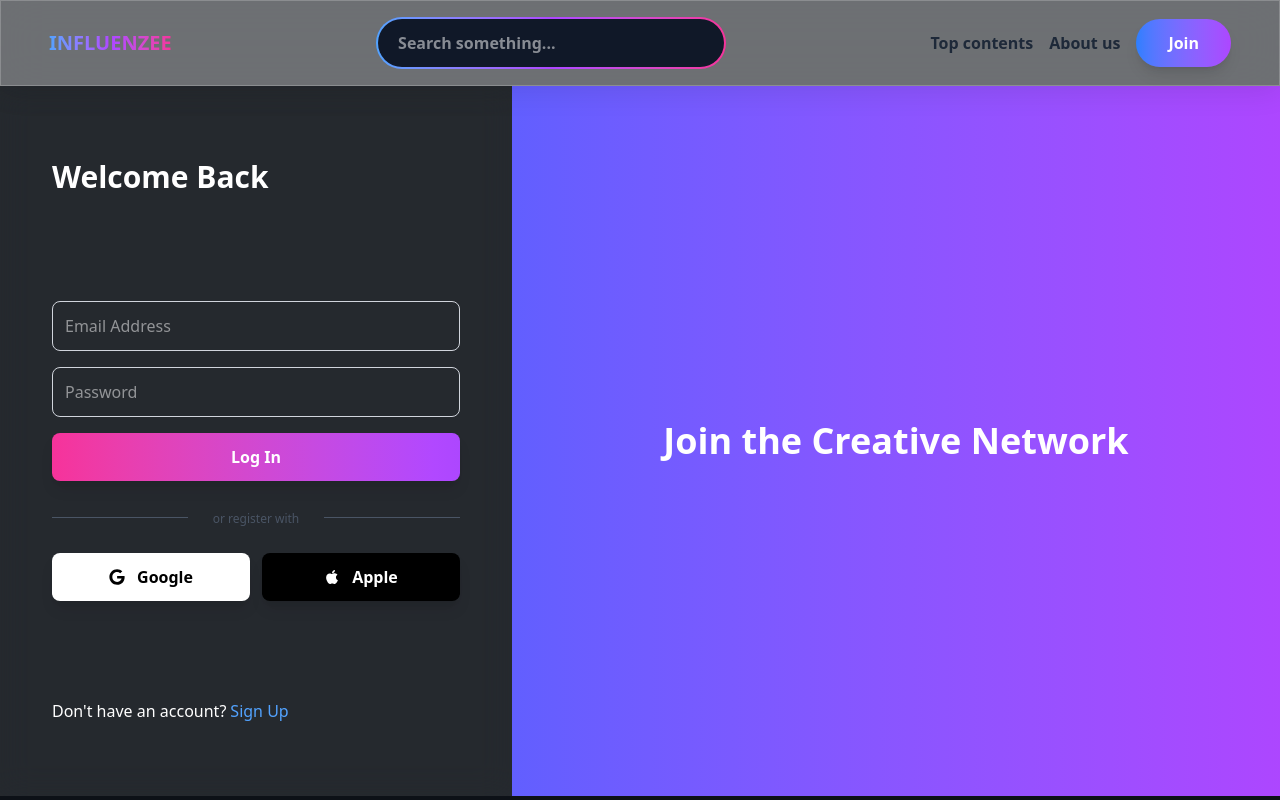
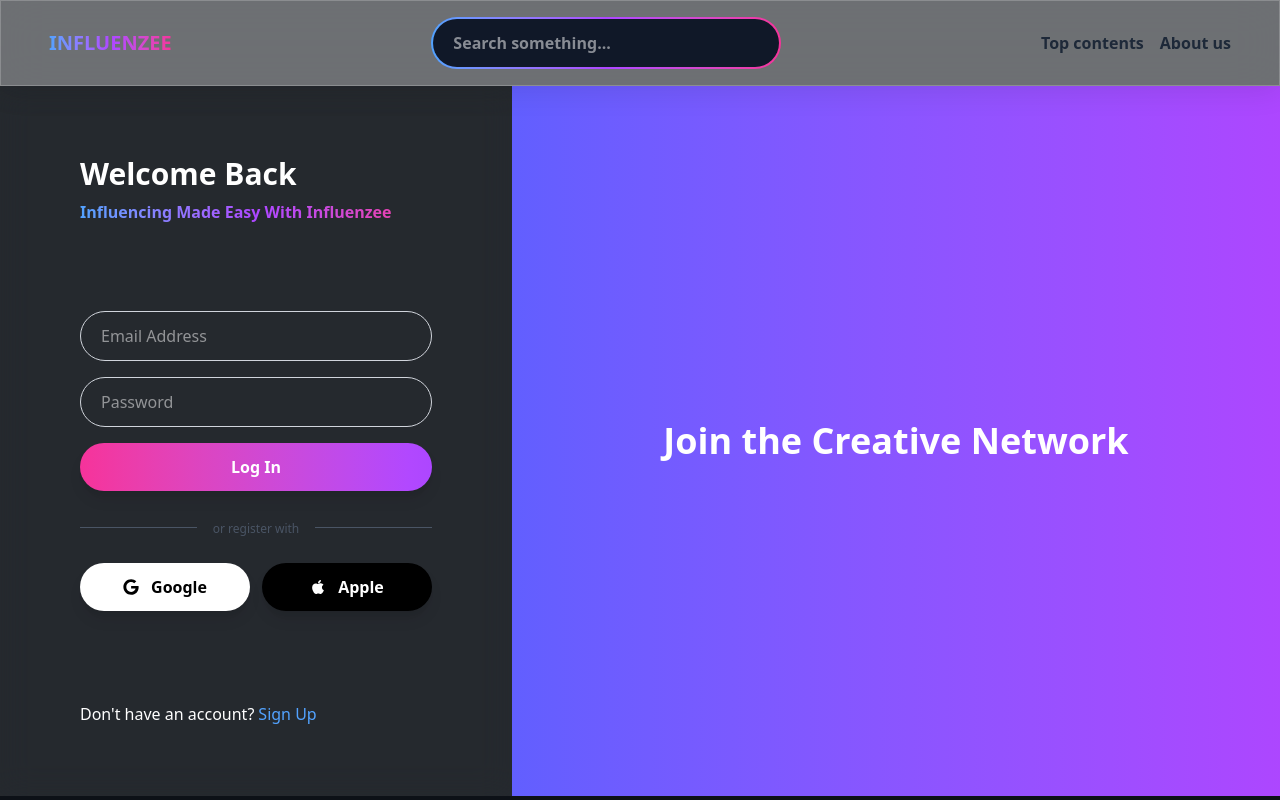
Before and after one commit to rogue-BYTE/influenzee, a React (Vite) app: page /login in a window 1280 px wide. Built offline with nearby package versions, Linux system fonts and the light colour scheme.

Commit message:
fix: Minor

```diff
--- a/package.json
+++ b/package.json
@@ -12,12 +12,12 @@
   "dependencies": {
     "@reduxjs/toolkit": "^2.6.1",
     "@tailwindcss/vite": "^4.0.15",
-    "next-themes": "^0.4.6",
     "react": "^19.0.0",
     "react-dom": "^19.0.0",
     "react-icons": "^5.5.0",
     "react-redux": "^9.2.0",
-    "react-router": "^7.4.0"
+    "react-router": "^7.4.0",
+    "react-router-dom": "^7.4.0"
   },
   "devDependencies": {
     "@eslint/js": "^9.21.0",
--- a/src/components/header.jsx
+++ b/src/components/header.jsx
@@ -1,13 +1,17 @@
 import { NavLink } from "react-router";
+import { useLocation } from "react-router-dom";
 
 export default function Header() {
+  const location = useLocation();
   return (
     <header className="sticky top-0 z-50 w-full backdrop-blur-xl bg-white/40 dark:bg-gray-900/40 border border-white/20 dark:border-gray-700/30 shadow-[0_4px_30px_rgba(0,0,0,0.1)] dark:shadow-[0_4px_30px_rgba(0,0,0,0.3)]">
       <div className="w-full flex items-center justify-between py-4 px-12 relative z-10">
         {/* Logo or Brand Name */}
-        <div className="text-xl font-bold bg-gradient-to-r from-blue-400 via-purple-500 to-pink-500 bg-clip-text text-transparent">
-          INFLUENZEE
-        </div>
+        <NavLink to="/">
+          <div className="text-xl font-bold bg-gradient-to-r from-blue-400 via-purple-500 to-pink-500 bg-clip-text text-transparent">
+            INFLUENZEE
+          </div>
+        </NavLink>
         <div className="p-[2px] w-[350px] bg-gradient-to-r from-blue-400 via-purple-500 to-pink-500 rounded-full">
           <input
             type="text"
@@ -23,9 +27,9 @@
           <NavLink to="/about" className="text-gray-800 dark:text-gray-200 hover:text-gray-900 dark:hover:text-white transition-colors">
             About us
           </NavLink>
-          <NavLink to="/login">
+          {location.pathname === "/login" ? null : <NavLink to="/login">
             <button className="bg-gradient-to-r from-blue-500 to-purple-500 text-white font-semibold px-8 py-3 rounded-full shadow-lg hover:opacity-90 transition-all">Join</button>
-          </NavLink>
+          </NavLink>}
         </nav>
       </div>
     </header>
--- a/src/pages/authPage.jsx
+++ b/src/pages/authPage.jsx
@@ -6,32 +6,35 @@
 
   return (
     <div className="h-[calc(100vh_-_90px)] flex text-white">
-      <div className="w-[40%] h-[calc(100vh_-_90px)] flex flex-col justify-around px-13 py-8 bg-white/10 backdrop-blur-lg">
-        <h2 className="text-3xl font-bold mb-6">
-          {isSignUp ? "Create an Account" : "Welcome Back"}
-        </h2>
+      <div className="w-[40%] h-[calc(100vh_-_90px)] flex flex-col justify-around px-20 py-8 bg-white/10 backdrop-blur-lg">
+        <div className="mb-3">
+          <h2 className="text-3xl font-bold mb-2">
+            {isSignUp ? "Create an Account" : "Welcome Back"}
+          </h2>
+          <h5 className="font-semibold text-md capitalize bg-gradient-to-r from-blue-400 via-purple-500 to-pink-500 bg-clip-text text-transparent">Influencing made easy with Influenzee</h5>
+        </div>
         <div>
         <form className="space-y-4">
           {isSignUp && (
             <input
               type="text"
               placeholder="Full Name"
-              className="w-full p-3 bg-transparent border border-gray-300 rounded-lg focus:outline-none focus:ring-2 focus:ring-blue-500"
+              className="w-full px-5 py-3 bg-transparent border border-gray-300 rounded-full focus:outline-none focus:ring-2 focus:ring-blue-500"
             />
           )}
           <input
             type="email"
             placeholder="Email Address"
-            className="w-full p-3 bg-transparent border border-gray-300 rounded-lg focus:outline-none focus:ring-2 focus:ring-blue-500"
+            className="w-full px-5 py-3 bg-transparent border border-gray-300 rounded-full focus:outline-none focus:ring-2 focus:ring-blue-500"
           />
           <input
             type="password"
             placeholder="Password"
-            className="w-full p-3 bg-transparent border border-gray-300 rounded-lg focus:outline-none focus:ring-2 focus:ring-blue-500"
+            className="w-full px-5 py-3 bg-transparent border border-gray-300 rounded-full focus:outline-none focus:ring-2 focus:ring-blue-500"
           />
           <button
             type="submit"
-            className="w-full bg-gradient-to-r from-pink-500 to-purple-500 text-white font-semibold px-4 py-3 rounded-lg shadow-lg hover:opacity-90 transition-all"
+            className="w-full bg-gradient-to-r from-pink-500 to-purple-500 text-white font-semibold px-4 py-3 rounded-full shadow-lg hover:opacity-90 transition-all"
           >
             {isSignUp ? "Sign Up" : "Log In"}
           </button>
@@ -43,10 +46,10 @@
             </span>
           </div>
           <div className="flex gap-3">
-            <button className="w-[75%] flex items-center justify-center gap-3 bg-white text-black font-semibold px-4 py-3 rounded-lg shadow-lg hover:bg-gray-200 transition-all">
+            <button className="w-[75%] flex items-center justify-center gap-3 bg-white text-black font-semibold px-4 py-3 rounded-full shadow-lg hover:bg-gray-200 transition-all">
               <FaGoogle /> Google
             </button>
-            <button className="w-[75%] flex items-center justify-center gap-3 bg-black text-white font-semibold px-4 py-3 rounded-lg shadow-lg hover:bg-gray-800 transition-all">
+            <button className="w-[75%] flex items-center justify-center gap-3 bg-black text-white font-semibold px-4 py-3 rounded-full shadow-lg hover:bg-gray-800 transition-all">
               <FaApple /> Apple
             </button>
           </div>
```
Also changed, not shown: 1 other file (tests, documents, lock files or other folders).
